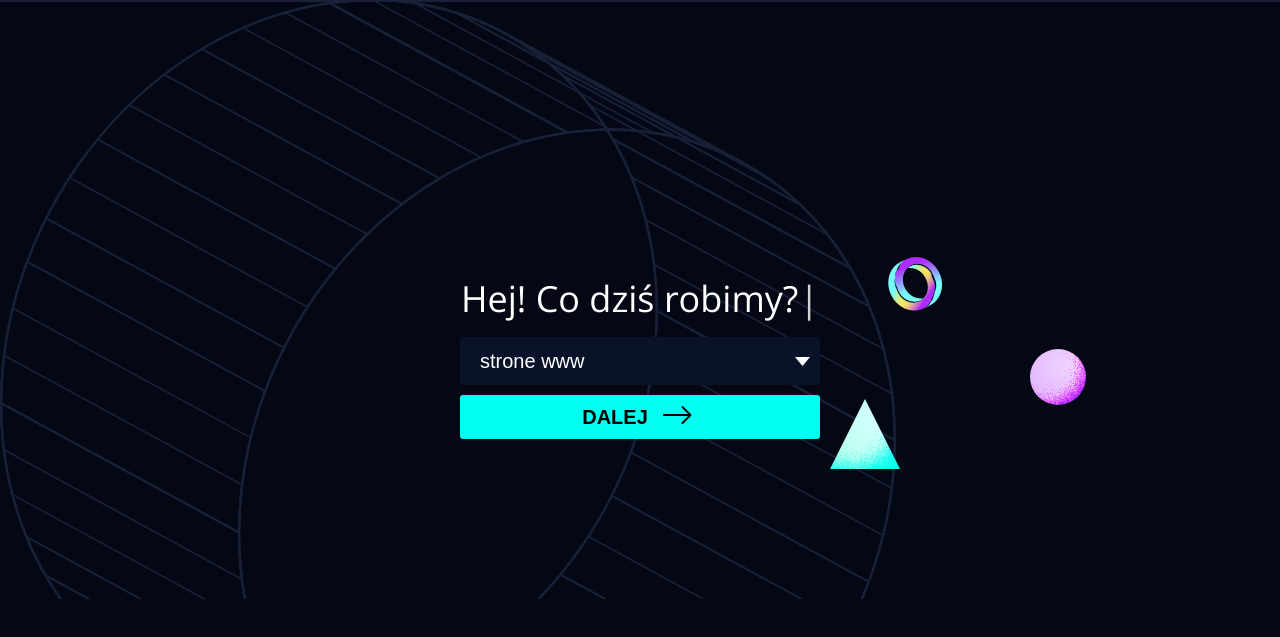
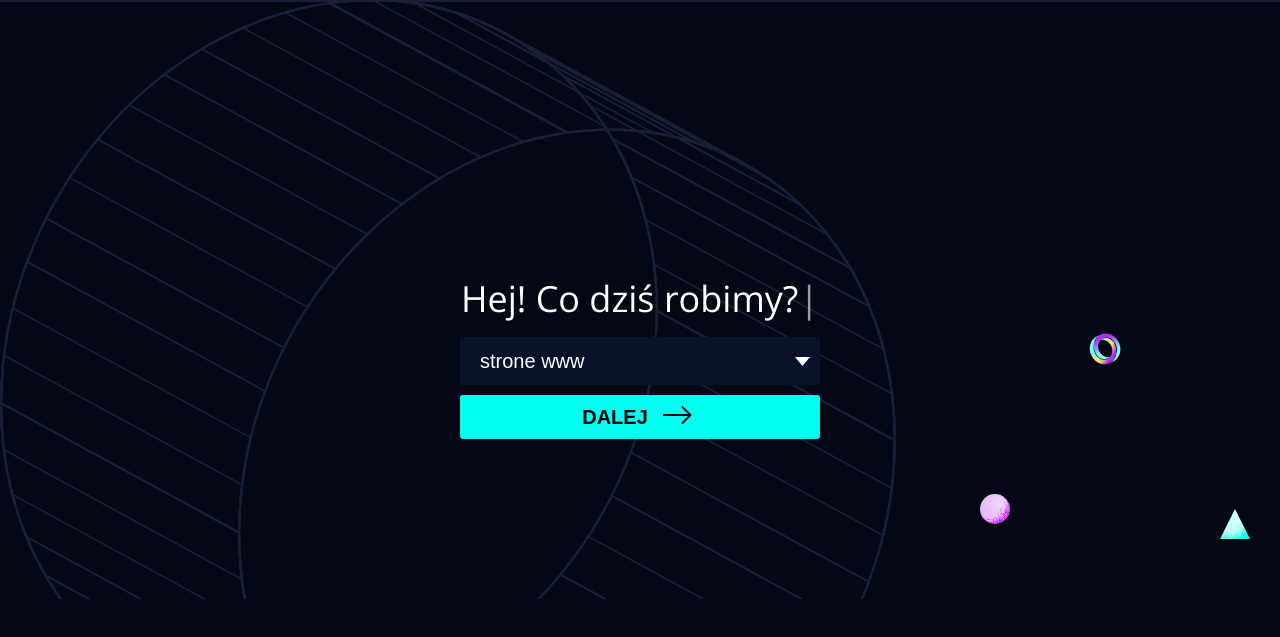
Before and after one commit to pawel-niedzwiecki/upy-agency-frontend, a Gatsby site: page / in a window 1280 px wide. Shown: the part 61-698 px from the top of the page. Built offline with nearby package versions, Linux system fonts and the light colour scheme; Gatsby itself is replaced by a stand-in of ours.

Commit message:
i added chat

```diff
--- a/src/assets/style/GlobalStyle.ts
+++ b/src/assets/style/GlobalStyle.ts
@@ -26,6 +26,7 @@ const GlobalStyle = styled.createGlobalStyle<GlobalStyleProps>`
   body {
     margin: 0;
     padding: 0;
+    height: 300vh;
     line-height: 1.2;
     font-size: 1.6rem;
     font-style: normal;
--- a/src/components/atoms/input/component.input.select.tsx
+++ b/src/components/atoms/input/component.input.select.tsx
@@ -16,8 +16,6 @@ export const InputSelect = ({ options }: SelectType) => {
     `
   );
 
-  console.log(arrow);
-
   return (
     <SelectBox mask={arrow.publicURL}>
       <Select>
--- a/src/components/templates/sections/start/section.start.style.tsx
+++ b/src/components/templates/sections/start/section.start.style.tsx
@@ -1,4 +1,4 @@
-import styled from "styled-components";
+import styled, { css } from "styled-components";
 
 export const Section = styled.section`
   width: 100%;
@@ -92,8 +92,8 @@ export const MovingElementBox = styled.div`
     right: 0;
     bottom: 0;
     z-index: 0;
-    width: 50rem;
-    height: 50rem;
+    width: 30rem;
+    height: 30rem;
     display: block;
     position: absolute;
   }
@@ -103,13 +103,26 @@ interface SharpCircleProps {
   bg: any;
 }
 
+export const AnimationLogo = styled.div`
+  top: 10%;
+  left: 35%;
+  z-index: 20;
+  width: 4rem;
+  height: 4rem;
+  display: flex;
+  overflow: hidden;
+  position: absolute;
+  align-items: center;
+  justify-content: center;
+`;
+
 export const SharpCircle = styled.div<SharpCircleProps>`
-  top: 50%;
-  left: 50%;
+  bottom: 25%;
+  left: 0%;
   z-index: 0;
   display: flex;
-  width: 5.6rem;
-  height: 5.6rem;
+  width: 3rem;
+  height: 3rem;
   overflow: hidden;
   position: absolute;
   align-items: center;
@@ -140,26 +153,13 @@ export const SharpCircle = styled.div<SharpCircleProps>`
   }
 `;
 
-export const AnimationLogo = styled.div`
-  top: 30%;
-  left: 20%;
-  z-index: 20;
-  width: 7rem;
-  height: 7rem;
-  display: flex;
-  overflow: hidden;
-  position: absolute;
-  align-items: center;
-  justify-content: center;
-`;
-
 export const SharpTriangle = styled.div<SharpCircleProps>`
-  top: 60%;
-  left: 10%;
+  bottom: 20%;
+  right: 10%;
   z-index: 20;
   display: flex;
-  width: 7rem;
-  height: 7rem;
+  width: 3rem;
+  height: 3rem;
   overflow: hidden;
   position: absolute;
   align-items: center;
@@ -189,3 +189,98 @@ export const SharpTriangle = styled.div<SharpCircleProps>`
     position: absolute;
   }
 `;
+
+type PowerChatType = {
+  infoChat: boolean;
+  powerChat: boolean;
+};
+
+export const ChatFaceBox = styled.div<PowerChatType>`
+  z-index: 99;
+  right: 1rem;
+  bottom: 1rem;
+  display: flex;
+  display: flex;
+  height: 4.5rem;
+  position: fixed;
+  cursor: pointer;
+  border-radius: 3rem;
+  align-items: center;
+  transition: all 1.2s;
+  animation-delay: 100ms;
+  animation-duration: 1200ms;
+  animation-fill-mode: forwards;
+  animation-name: ChatFaceBoxAnimation;
+  background: ${({ theme }) => theme.colorBlue};
+  border: 0.2rem solid ${({ theme }) => theme.colorBorder};
+  display: ${({ powerChat }) => (powerChat ? "flex" : "none")};
+  padding: ${({ infoChat }) => (infoChat ? "0 0" : "0 0!important")};
+  width: ${({ infoChat }) => (infoChat ? "4.5rem" : "4.5rem !important")};
+
+  @keyframes ChatFaceBoxAnimation {
+    from {
+      padding: 0 0;
+      width: 4.5rem;
+    }
+    to {
+      width: 30rem;
+      padding: 0 2.5rem;
+    }
+  }
+
+  @media all and (min-width: 768px) {
+    right: 2rem;
+    bottom: 25rem;
+  }
+
+  .face {
+    top: -0.2rem;
+    width: 4.5rem;
+    right: -0.1rem;
+    display: block;
+    height: 4.5rem;
+    overflow: hidden;
+    border-radius: 100%;
+    transition: all 1.2s;
+    animation-delay: 1200ms;
+    animation-duration: 1200ms;
+    animation-fill-mode: forwards;
+    position: absolute !important;
+    animation-name: ChatFaceBoxfaceAnimation;
+    border: 0.3rem solid ${({ theme }) => theme.colorAqua};
+  }
+
+  &:hover {
+    background: ${({ theme }) => theme.colorBlueDark};
+
+    .face {
+      border: 0.3rem solid ${({ theme }) => theme.colorWhite};
+    }
+  }
+`;
+
+type ChatFaceBoxTextType = {
+  infoChat: boolean;
+  powerChat: boolean;
+};
+
+export const ChatFaceBoxText = styled.p<ChatFaceBoxTextType>`
+  width: 0%;
+  height: 4.5rem;
+  overflow: hidden;
+  line-height: 4.5rem;
+  animation-delay: 800ms;
+  animation-duration: 1500ms;
+  animation-fill-mode: forwards;
+  animation-name: ChatFaceBoxTextAnimation;
+  width: ${({ infoChat }) => (infoChat ? "0%" : "0% !important")};
+
+  @keyframes ChatFaceBoxTextAnimation {
+    from {
+      width: 0%;
+    }
+    to {
+      width: 100%;
+    }
+  }
+`;
--- a/src/components/templates/sections/start/section.start.tsx
+++ b/src/components/templates/sections/start/section.start.tsx
@@ -1,4 +1,5 @@
 import React, { useState, useEffect, useContext } from "react";
+import BackgroundImage from "gatsby-background-image";
 import Typewriter from "typewriter-effect";
 import Brand from "assets/media/icon/logotyp.svg";
 import { graphql, useStaticQuery } from "gatsby";
@@ -11,6 +12,8 @@ import {
   SharpCircle,
   AnimationLogo,
   SharpTriangle,
+  ChatFaceBox,
+  ChatFaceBoxText,
 } from "./section.start.style";
 import { InputSelect } from "components/molecules/form/index.form";
 import { ButtonSubmit } from "components/atoms/button/component.button";
@@ -38,6 +41,8 @@ const tawkToLoadScripts = async () => {
 };
 
 const StartSectionComponent = () => {
+  const [infoChat, useInfoChat] = useState(true);
+  const [powerChat, usePowerChat] = useState(false);
   const [startAnimation, useStartAnimation] = useState(false);
 
   const { wheel, noise, filip } = useStaticQuery(
@@ -55,14 +60,16 @@ const StartSectionComponent = () => {
         }
         filip: file(name: { eq: "filip" }) {
           id
-          name
-          publicURL
+          childImageSharp {
+            fluid {
+              ...GatsbyImageSharpFluid
+            }
+          }
         }
       }
     `
   );
 
-  console.log(filip);
   useEffect(() => {
     const start = setTimeout(() => {
       useStartAnimation(true);
@@ -78,12 +85,25 @@ const StartSectionComponent = () => {
     window.Tawk_API = window.Tawk_API || {};
     window.Tawk_LoadStart = new Date();
 
+    window.Tawk_API.onStatusChange = function (status: any) {
+      if (status === "online") usePowerChat(true);
+    };
     window.Tawk_API.onLoad = function () {
       window.Tawk_API.hideWidget();
-      console.log("chat loaded");
     };
   }, []);
 
+  useEffect(() => {
+    powerChat
+      ? (window.onscroll = () => {
+          const scrollToEdgeStart = window.pageYOffset;
+          if (scrollToEdgeStart > 200 && infoChat) useInfoChat(false);
+          else if (scrollToEdgeStart < 200 && !infoChat) useInfoChat(true);
+        })
+      : null;
+  }, [infoChat, powerChat]);
+
+  console.log(infoChat);
   return (
     <Section style={{ backgroundImage: `url(${wheel.publicURL})` }}>
       {startAnimation && (
@@ -104,6 +124,18 @@ const StartSectionComponent = () => {
               </ButtonSubmit>
             </Form>
           </BoxContent>
+          <ChatFaceBox
+            infoChat={infoChat}
+            powerChat={powerChat}
+            onClick={() => {
+              window.Tawk_API.maximize();
+            }}
+          >
+            <ChatFaceBoxText infoChat={infoChat} powerChat={powerChat}>
+              Hej , może w czymś pomóc ?
+            </ChatFaceBoxText>
+            <BackgroundImage Tag="div" className="face" fluid={filip.childImageSharp.fluid} />
+          </ChatFaceBox>
           <MovingElementBox>
             <MovingElement>
               <SharpCircle bg={noise.publicURL} className="movieEL">
```
